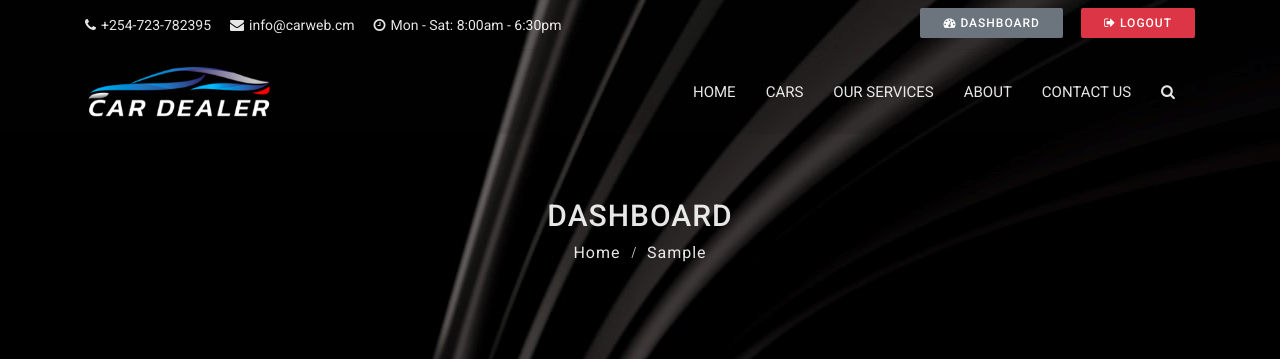
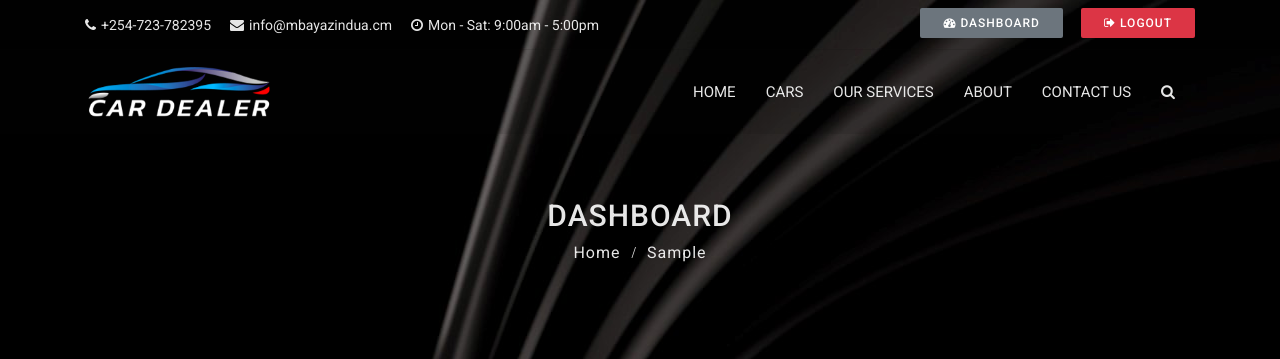
Before and after one commit to mb4y4/DriveWay-Deals, a Django app: page /accounts/dashboard in a window 1280 px wide. Shown: the top 359 px of the page. Run offline with Django 3.2, Linux system fonts and the light colour scheme; the visitor is signed in with stand-in values (Sample User, id 1); data that the repository does not hold is empty; parts of the project's set-up code (start-up, migrations or seed data) failed here and were passed over; some libraries are stand-ins or nearby versions.

Commit message:
header info2

```diff
--- a/templates/includes/topbar.html
+++ b/templates/includes/topbar.html
@@ -6,8 +6,8 @@
             <div class="col-lg-8 col-md-8 col-sm-7">
                 <div class="list-inline">
                     <a href="tel:+254-723-782395"><i class="fa fa-phone"></i>+254-723-782395</a>
-                    <a href="tel:info@carweb.cm"><i class="fa fa-envelope"></i>info@carweb.cm</a>
-                    <a href="tel:info@carweb.cm"><i class="fa fa-clock-o"></i>Mon - Sat: 8:00am - 6:30pm</a>
+                    <a href="tel:mbayazindua@gmail.com"><i class="fa fa-envelope"></i>info@mbayazindua.cm</a>
+                    <a href="tel:mbayazindua@gmail.com"><i class="fa fa-clock-o"></i>Mon - Sat: 9:00am - 5:00pm</a>
                 </div>
             </div>
             <div class="col-lg-4 col-md-4 col-sm-5">
```
